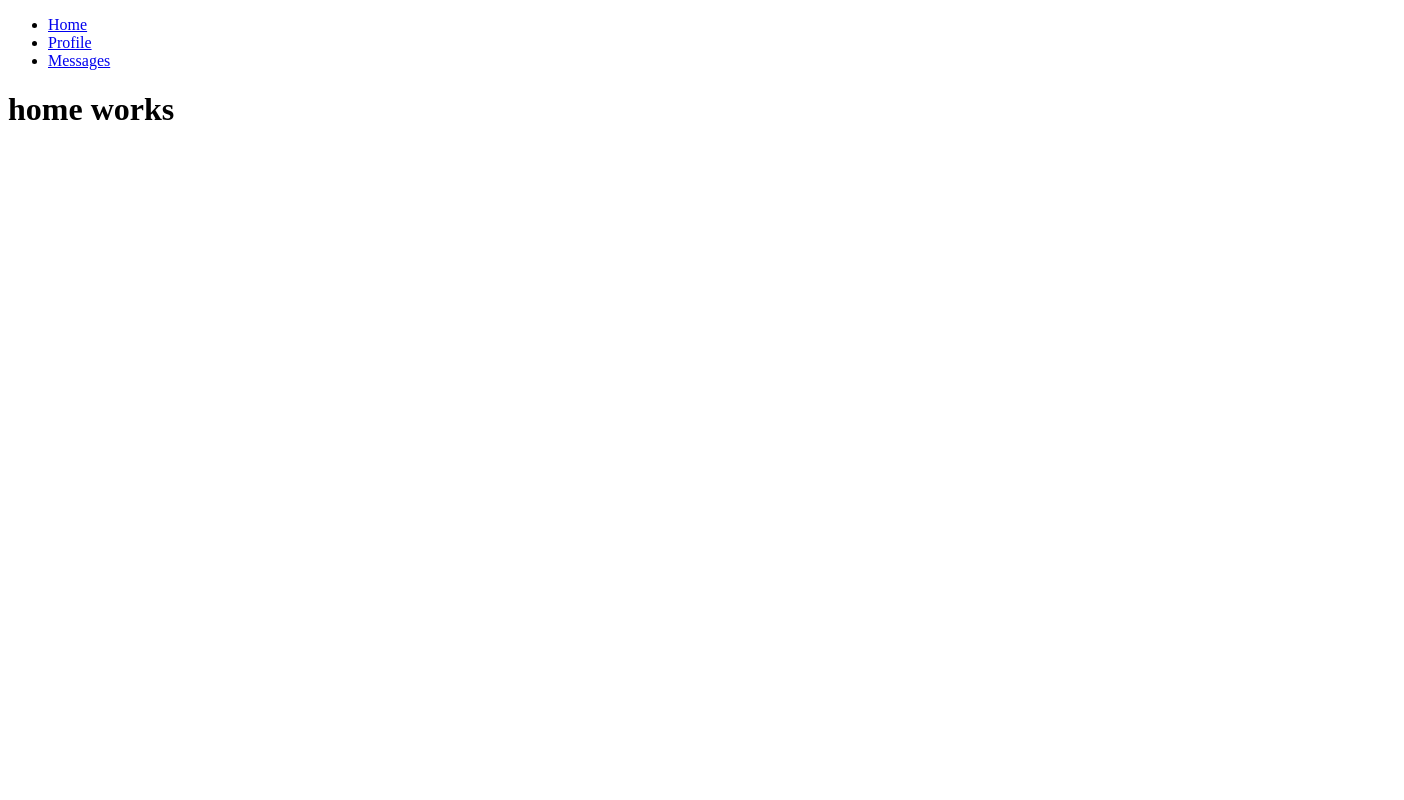
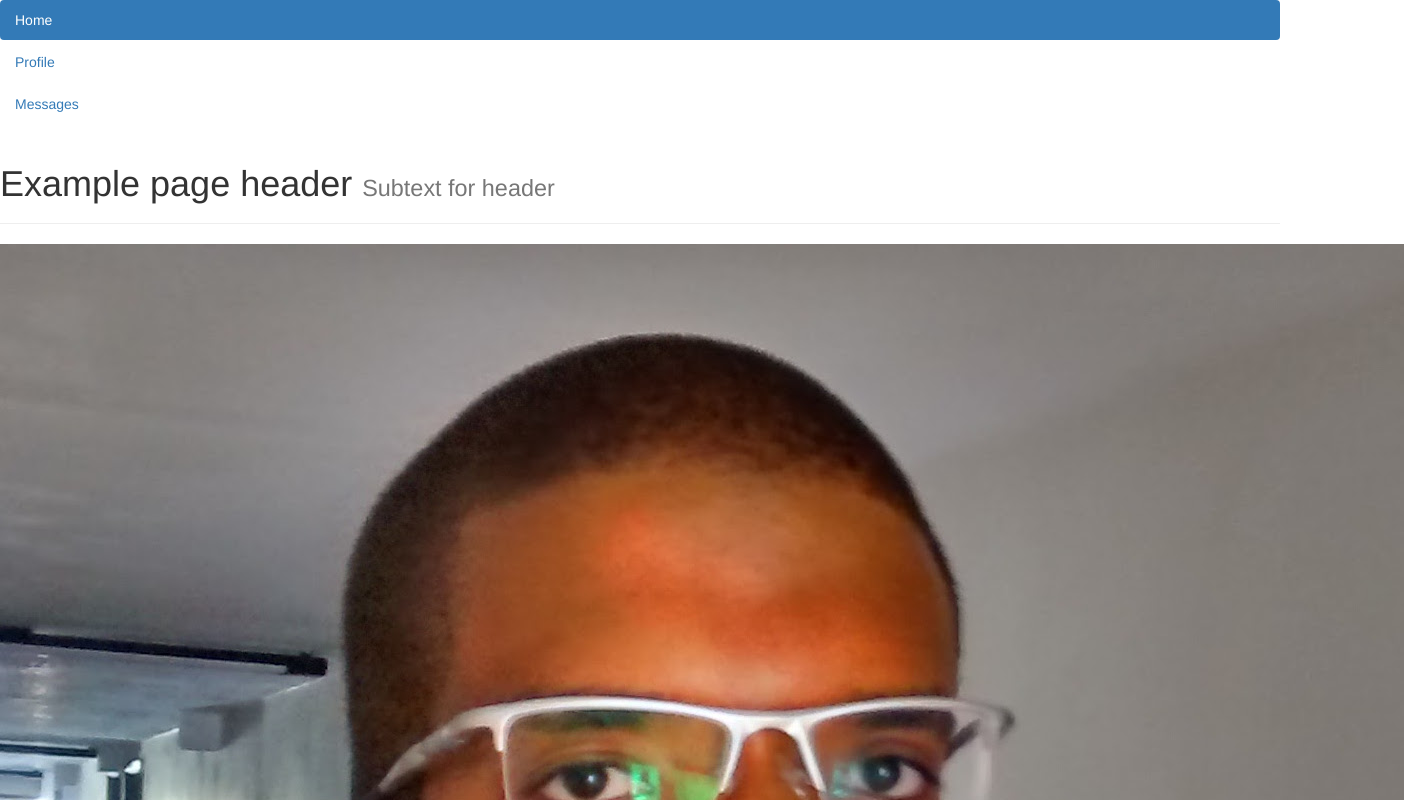
Before and after one commit to viniciusvts/viniciusvts.github.io, an Angular app in the folder vtsantana/: page / in a window 1280 px wide. Shown: the top 800 px of the page, 1404 px wide, since content can reach past the window. Built offline with nearby package versions, Linux system fonts and the light colour scheme.

Commit message:
bootstrap configuração

```diff
--- a/vtsantana/src/app/app.component.css
+++ b/vtsantana/src/app/app.component.css
@@ -0,0 +1,3 @@
+#menu{
+    width: 200px;
+}
--- a/vtsantana/src/app/app.component.ts
+++ b/vtsantana/src/app/app.component.ts
@@ -7,4 +7,5 @@ import { Component } from '@angular/core';
 })
 export class AppComponent {
   title = 'app';
+  menuOption: string = "home";
 }
--- a/vtsantana/src/app/home/home.component.html
+++ b/vtsantana/src/app/home/home.component.html
@@ -1 +1,4 @@
-<h1>home works</h1>
+<div class="page-header">
+  <h1>Example page header <small>Subtext for header</small></h1>
+</div>
+<img src="../../assets/bio.jpg" alt="bio" class="rounded">
--- a/vtsantana/src/index.html
+++ b/vtsantana/src/index.html
@@ -7,6 +7,7 @@
 
   <meta name="viewport" content="width=device-width, initial-scale=1">
   <link rel="icon" type="image/x-icon" href="favicon.ico">
+  <link rel="stylesheet" href="https://maxcdn.bootstrapcdn.com/bootstrap/3.3.7/css/bootstrap.min.css" integrity="sha384-BVYiiSIFeK1dGmJRAkycuHAHRg32OmUcww7on3RYdg4Va+PmSTsz/K68vbdEjh4u" crossorigin="anonymous">
 </head>
 <body>
   <app-root></app-root>
```
Also changed, not shown: vtsantana/src/assets/bio.jpg (added), 1 other file (tests, documents, lock files or other folders).
